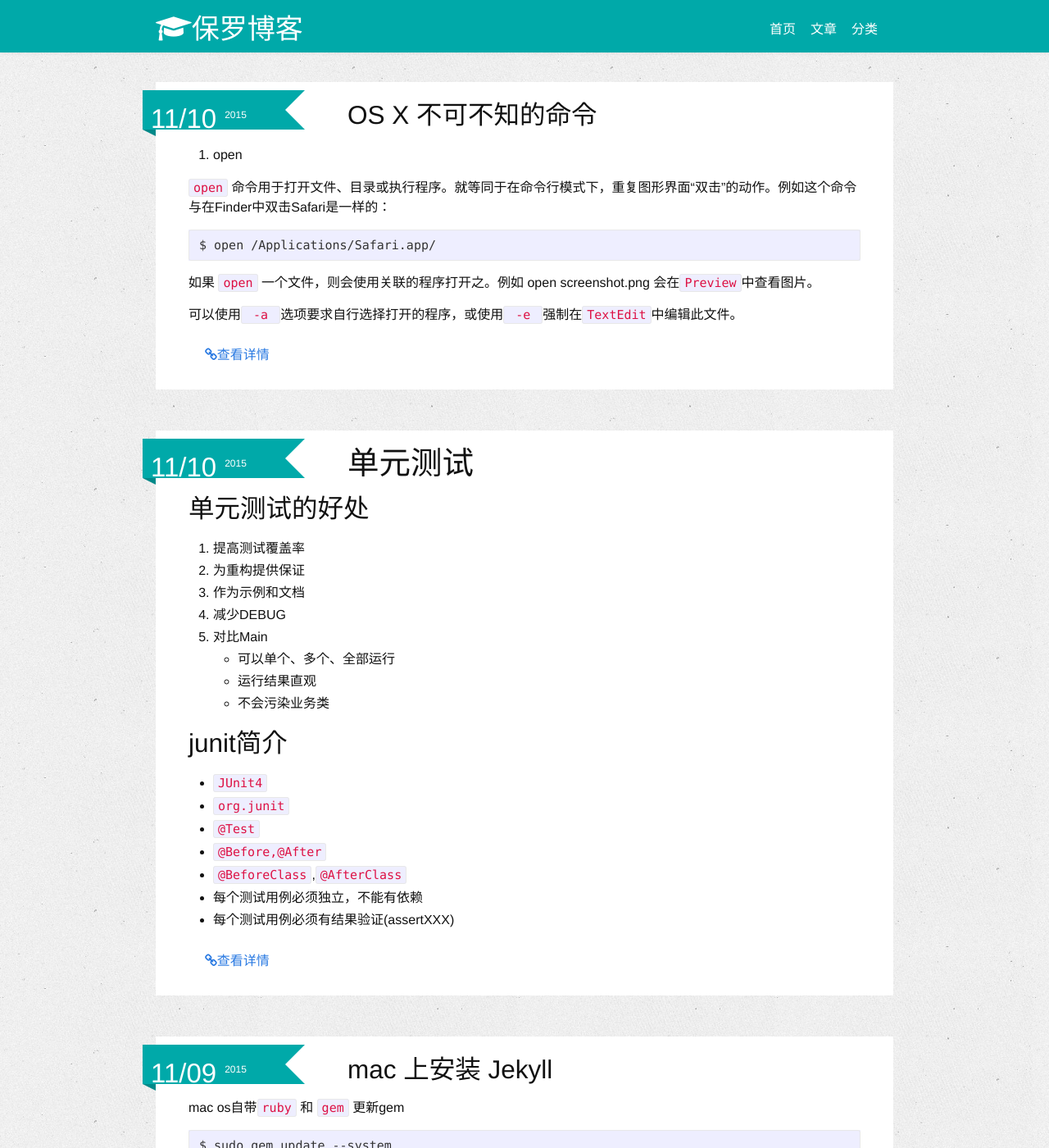
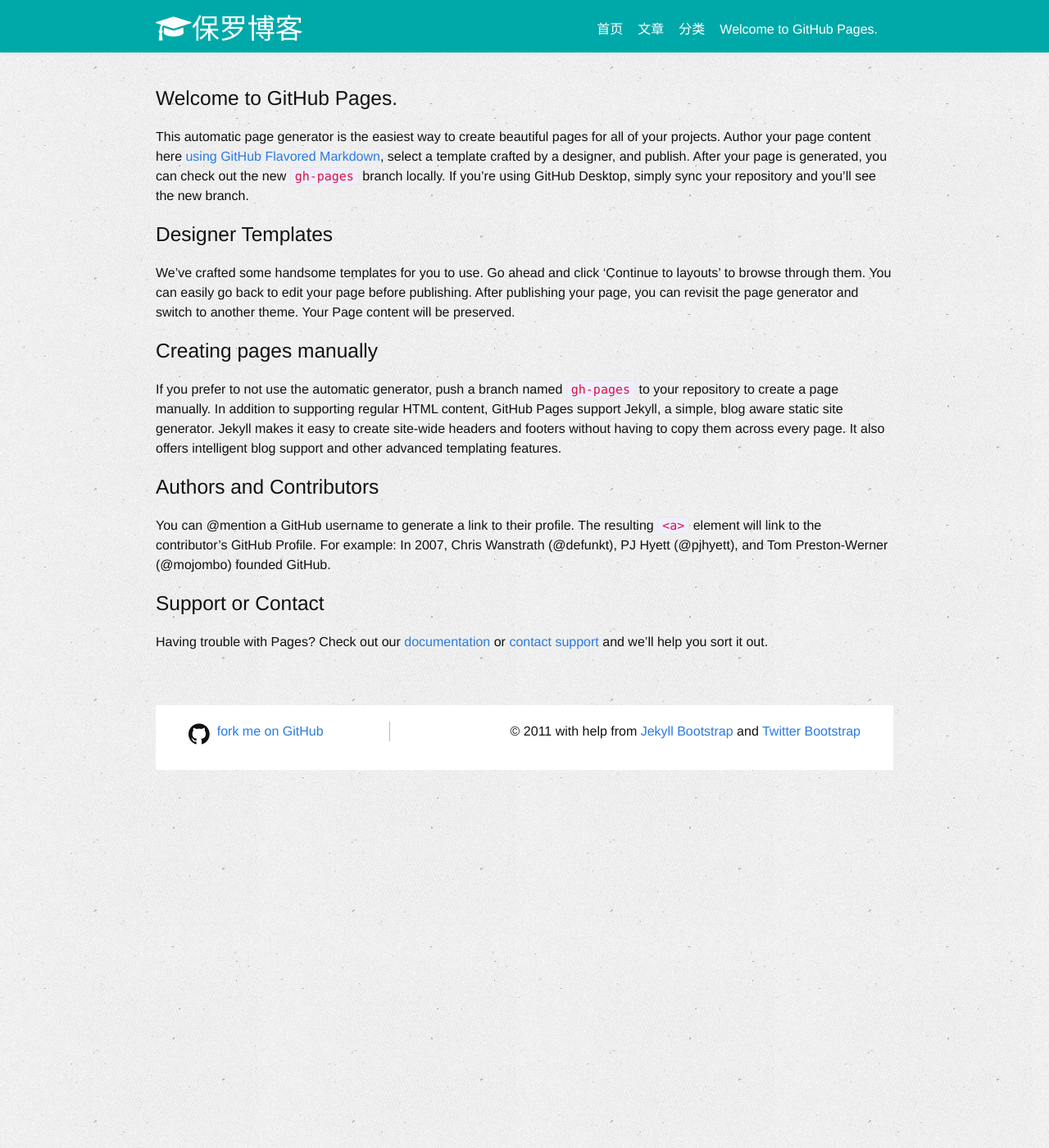
Before and after one commit to cbpaul/cbpaul.github.io, a Jekyll site: the page built from index.md, in a window 1280 px wide and 1400 px high. Shown: the whole window at 82% size. Built offline with Jekyll 4.4.1, drawn with Linux system fonts in a browser that asks for light colours; nearby versions of some CDN libraries; our own code applies the rules of GitHub Pages for plain Markdown files; some of the changed text lies outside the part shown.

Commit message:
Set theme jekyll-theme-leap-day and migrate Page Generator content

```diff
--- a/_config.yml
+++ b/_config.yml
@@ -30,3 +30,7 @@
  archive_path : /archive.html
  comments :
     provider : custom
+
+google_analytics:
+show_downloads: true
+theme: jekyll-theme-leap-day
--- a/index.md
+++ b/index.md
@@ -1,22 +1,14 @@
----
-layout: default
----
+### Welcome to GitHub Pages.
+This automatic page generator is the easiest way to create beautiful pages for all of your projects. Author your page content here [using GitHub Flavored Markdown](https://guides.github.com/features/mastering-markdown/), select a template crafted by a designer, and publish. After your page is generated, you can check out the new `gh-pages` branch locally. If you’re using GitHub Desktop, simply sync your repository and you’ll see the new branch.
 
-{% for post in site.posts %}
-<div class = "card">
-		<div  class = "date_label">
-			<div class="day_month">
-      			{{ post.date | date:"%m/%d" }}
-      			</div>
-      			<div class="year">
-      			{{ post.date | date:"%Y" }}
-      			</div>
-      		</div>
-		{{ post.content  | | split:'<!--break-->' | first }}
-	<div class = "read_more">
-		<a class="fa fa-link" href="{{ BASE_PATH }}{{ post.url }}">查看详情</a>
-	</div>
+### Designer Templates
+We’ve crafted some handsome templates for you to use. Go ahead and click 'Continue to layouts' to browse through them. You can easily go back to edit your page before publishing. After publishing your page, you can revisit the page generator and switch to another theme. Your Page content will be preserved.
 
-</div>
+### Creating pages manually
+If you prefer to not use the automatic generator, push a branch named `gh-pages` to your repository to create a page manually. In addition to supporting regular HTML content, GitHub Pages support Jekyll, a simple, blog aware static site generator. Jekyll makes it easy to create site-wide headers and footers without having to copy them across every page. It also offers intelligent blog support and other advanced templating features.
 
-{% endfor %}
+### Authors and Contributors
+You can @mention a GitHub username to generate a link to their profile. The resulting `<a>` element will link to the contributor’s GitHub Profile. For example: In 2007, Chris Wanstrath (@defunkt), PJ Hyett (@pjhyett), and Tom Preston-Werner (@mojombo) founded GitHub.
+
+### Support or Contact
+Having trouble with Pages? Check out our [documentation](https://help.github.com/pages) or [contact support](https://github.com/contact) and we’ll help you sort it out.
```
Also changed, not shown: index.html (deleted, +0 -53 lines), params.json (deleted, +0 -6 lines).
